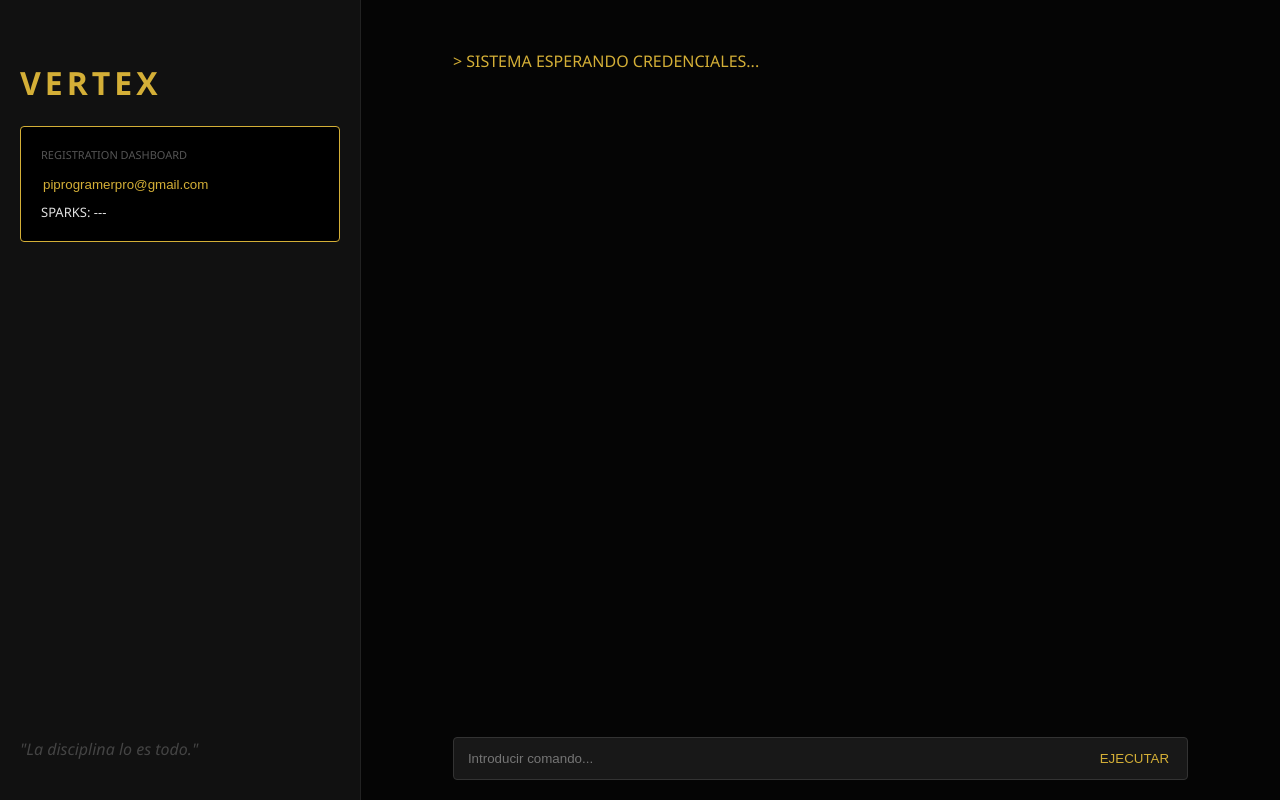
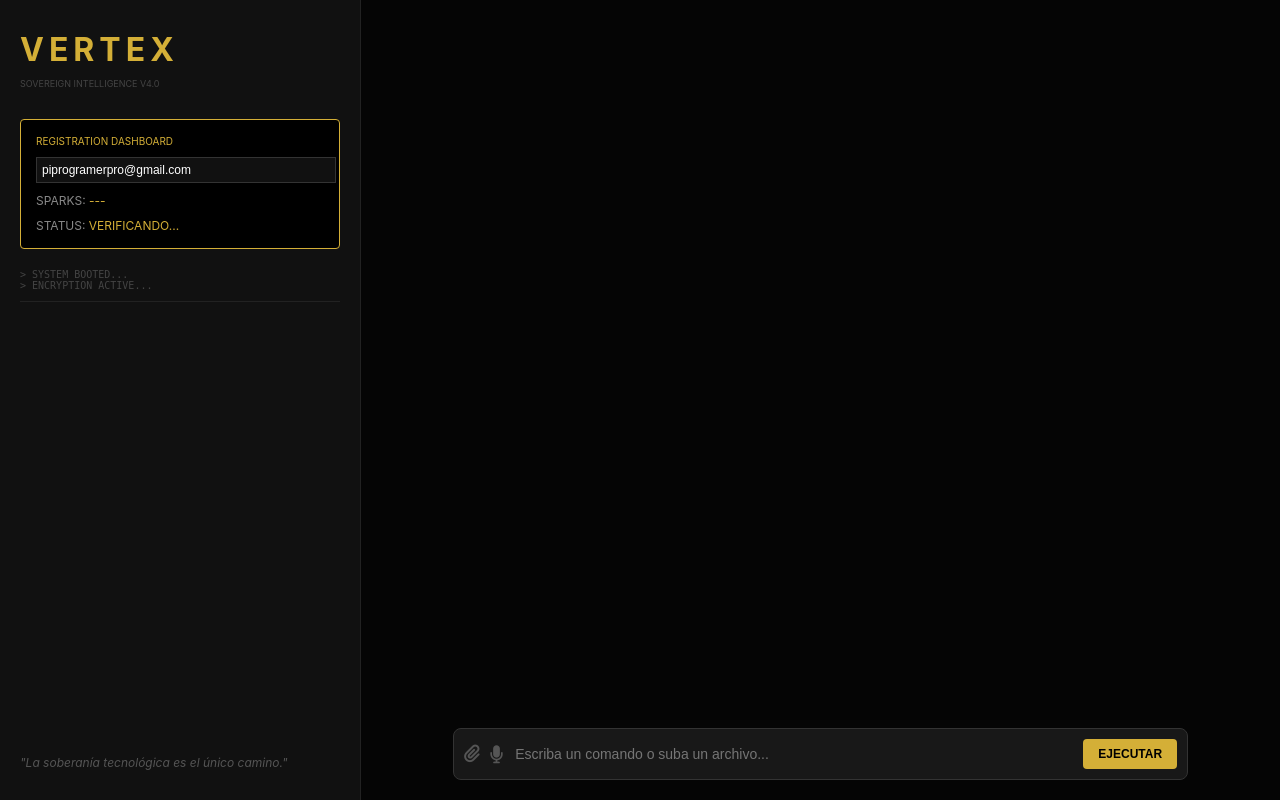
Before and after one commit to piprogramerpro-commits/Vertex-Core, a Flask app: page / in a window 1280 px wide. Run offline with Flask 3, Linux system fonts and the light colour scheme.

Commit message:
TOTAL_RESTORATION: Dashboard, Voz, Archivos, Actividad y Humo Ácido integrados.

```diff
--- a/app.py
+++ b/app.py
@@ -21,22 +21,24 @@ def ask():
     identity = vault.check_identity(email, hwid)
 
     if identity == "COMMANDER":
-        # Aquí Vertex sabe que habla contigo, el tono es de "socio en el crimen"
+        # Respuesta con humor ácido y pro para ti
         response = brain.synthesize(query, [])
-        sparks = "INFINITOS"
+        role_label = "COMANDANTE"
+        sparks_label = "INFINITOS"
     elif identity == "IMPOSTOR":
-        return jsonify({
-            "vertex_response": "Buen intento. Pero mi lealtad no se hackea con un email robado. Largo de aquí.",
-            "sparks": 0
-        })
+        return jsonify({"vertex_response": "⚠️ INTRUSO DETECTADO. Hardware no válido.", "role": "BLOQUEADO", "sparks": 0})
     else:
-        # Usuario normal: Útil pero con ese toque de "te estoy vigilando"
         if not vault.use_spark(email):
-            return jsonify({"vertex_response": "Te has quedado sin Sparks. La soberanía no es gratis, vuelve cuando tengas energía.", "sparks": 0})
+            return jsonify({"vertex_response": "Sin energía.", "role": "USUARIO", "sparks": 0})
         response = brain.synthesize(query, [])
-        sparks = vault.get_sparks(email)
+        role_label = "USUARIO"
+        sparks_label = vault.get_sparks(email)
 
-    return jsonify({"vertex_response": response, "sparks": sparks})
+    return jsonify({
+        "vertex_response": response,
+        "sparks": sparks_label,
+        "role": role_label
+    })
 
 if __name__ == '__main__':
     port = int(os.environ.get("PORT", 8080))
--- a/templates/index.html
+++ b/templates/index.html
@@ -2,62 +2,115 @@
 <html lang="es">
 <head>
     <meta charset="UTF-8">
-    <title>Vertex Core | Sovereign Intelligence</title>
+    <title>Vertex Core | Sovereign System</title>
     <script src="https://cdn.jsdelivr.net/npm/marked/marked.min.js"></script>
+    <link rel="stylesheet" href="https://cdnjs.cloudflare.com/ajax/libs/font-awesome/6.0.0/css/all.min.css">
     <style>
         :root { --bg: #050505; --gold: #d4af37; --text: #e0e0e0; --accent: #111; }
-        body { margin: 0; font-family: 'Segoe UI', sans-serif; background: var(--bg); color: var(--text); display: flex; height: 100vh; overflow: hidden; }
-        #sidebar { width: 320px; background: var(--accent); border-right: 1px solid #222; padding: 40px 20px; display: flex; flex-direction: column; }
-        #main { flex: 1; display: flex; flex-direction: column; }
-        #chat { flex: 1; overflow-y: auto; padding: 50px 10%; }
-        .input-box { background: #181818; border: 1px solid #333; border-radius: 4px; padding: 12px; display: flex; margin: 20px 10%; }
-        input { background: transparent; border: none; color: white; flex: 1; outline: none; }
-        .reg-dash { background: #000; border: 1px solid var(--gold); padding: 20px; border-radius: 4px; margin-bottom: 20px; }
-        .quote-after { color: var(--gold); font-weight: bold; font-family: monospace; margin-top: 15px; display: none; }
+        body { margin: 0; font-family: 'Inter', sans-serif; background: var(--bg); color: var(--text); display: flex; height: 100vh; overflow: hidden; }
+
+        #sidebar { width: 320px; background: var(--accent); border-right: 1px solid #222; padding: 30px 20px; display: flex; flex-direction: column; }
+        #main { flex: 1; display: flex; flex-direction: column; position: relative; }
+
+        /* Dashboard de Registro */
+        .reg-dash { border: 1px solid var(--gold); padding: 15px; border-radius: 4px; background: #000; margin-bottom: 20px; }
+        .stat-box { font-size: 12px; margin-top: 10px; color: #888; }
+
+        /* Chat y Actividad */
+        #chat { flex: 1; overflow-y: auto; padding: 40px 10%; scroll-behavior: smooth; }
+        .activity-log { font-size: 10px; color: #444; font-family: monospace; margin-bottom: 20px; border-bottom: 1px solid #222; padding-bottom: 10px; }
+
+        /* Input Area mejorada */
+        .input-container { background: #181818; border: 1px solid #333; margin: 20px 10%; padding: 10px; border-radius: 8px; display: flex; align-items: center; gap: 10px; }
+        input[type="text"] { background: transparent; border: none; color: white; flex: 1; outline: none; font-size: 14px; }
+
+        /* Botones Especiales */
+        .icon-btn { color: #555; cursor: pointer; transition: 0.3s; font-size: 18px; }
+        .icon-btn:hover { color: var(--gold); }
+        .btn-exec { background: var(--gold); color: black; border: none; padding: 8px 15px; border-radius: 4px; font-weight: bold; cursor: pointer; font-size: 12px; }
+
+        .quote-post { color: var(--gold); font-size: 12px; font-weight: bold; margin-top: 10px; display: none; text-align: center; }
     </style>
 </head>
 <body>
     <div id="sidebar">
-        <h1 style="color:var(--gold); letter-spacing: 4px;">VERTEX</h1>
+        <h1 style="color:var(--gold); letter-spacing: 5px; margin: 0;">VERTEX</h1>
+        <p style="font-size: 9px; color: #444; margin-bottom: 30px;">SOVEREIGN INTELLIGENCE V4.0</p>
+
         <div class="reg-dash">
-            <p style="font-size: 11px; color: #555; margin: 0 0 10px 0;">REGISTRATION DASHBOARD</p>
-            <input type="text" id="email" value="piprogramerpro@gmail.com" style="width: 90%; color: var(--gold); margin-bottom: 10px;">
-            <div style="font-size: 13px;">SPARKS: <span id="sparks">---</span></div>
-            <div id="post-reg-quote" class="quote-after">"Discipline is everything."</div>
+            <p style="font-size: 10px; color: var(--gold); margin: 0 0 10px 0;">REGISTRATION DASHBOARD</p>
+            <input type="text" id="email" value="piprogramerpro@gmail.com" style="width: 100%; background: #111; border: 1px solid #333; color: white; padding: 5px; font-size: 12px;">
+            <div class="stat-box">SPARKS: <span id="sparks" style="color:var(--gold)">---</span></div>
+            <div class="stat-box">STATUS: <span id="role-status" style="color:var(--gold)">VERIFICANDO...</span></div>
+            <div id="discipline-quote" class="quote-post">"Discipline is everything."</div>
         </div>
-        <div style="margin-top: auto; color: #444; font-style: italic;" id="random-quote">"La disciplina lo es todo."</div>
-    </div>
-    <div id="main">
-        <div id="chat"><div style="color:var(--gold)">> SISTEMA ESPERANDO CREDENCIALES...</div></div>
-        <div class="input-box">
-            <input type="text" id="msg" placeholder="Introducir comando..." onkeypress="if(event.key=='Enter') send()">
-            <button onclick="send()" style="background:none; border:none; color:var(--gold); cursor:pointer;">EJECUTAR</button>
+
+        <div class="activity-log" id="activity">
+            > SYSTEM BOOTED...<br>
+            > ENCRYPTION ACTIVE...
+        </div>
+
+        <div style="margin-top: auto; font-style: italic; font-size: 12px; color: #555;" id="random-quote">
+            "La soberanía tecnológica es el único camino."
         </div>
     </div>
+
+    <div id="main">
+        <div id="chat"></div>
+
+        <div class="input-container">
+            <label for="file-input"><i class="fas fa-paperclip icon-btn" title="Insertar Archivo"></i></label>
+            <input type="file" id="file-input" style="display: none;">
+
+            <i class="fas fa-microphone icon-btn" id="voice-btn" title="Activar Voz" onclick="startVoice()"></i>
+
+            <input type="text" id="userInput" placeholder="Escriba un comando o suba un archivo..." onkeypress="if(event.key==='Enter') send()">
+
+            <button class="btn-exec" onclick="send()">EJECUTAR</button>
+        </div>
+    </div>
+
     <script>
-        // Función para simular el HWID de terminal en el navegador para esta prueba
-        const myHWID = "d16e372dd0bbff1e4806e23e31d82a2ea80095eaeb80754b3d2deea767ee3cb6";
+        const hwid = "d16e372dd0bbff1e4806e23e31d82a2ea80095eaeb80754b3d2deea767ee3cb6";
+
+        function logActivity(msg) {
+            const act = document.getElementById('activity');
+            act.innerHTML += `<br>> ${msg}`;
+            act.scrollTop = act.scrollHeight;
+        }
 
         async function send() {
-            const m = document.getElementById('msg');
+            const input = document.getElementById('userInput');
             const email = document.getElementById('email').value;
-            if(!m.value) return;
+            if(!input.value) return;
+
+            logActivity(`EXECUTING: ${input.value.substring(0, 15)}...`);
 
             const res = await fetch('/ask', {
                 method: 'POST',
                 headers: {'Content-Type': 'application/json'},
-                body: JSON.stringify({query: m.value, email: email, hwid: myHWID})
+                body: JSON.stringify({query: input.value, email: email, hwid: hwid})
             });
             const d = await res.json();
 
-            document.getElementById('chat').innerHTML += `<div style="margin-bottom:20px; border-left: 2px solid var(--gold); padding-left:15px;">${marked.parse(d.vertex_response)}</div>`;
+            document.getElementById('chat').innerHTML += `<div style="margin-bottom:25px; border-left: 2px solid var(--gold); padding-left:15px;">${marked.parse(d.vertex_response)}</div>`;
             document.getElementById('sparks').innerText = d.sparks;
+            document.getElementById('role-status').innerText = d.role;
+            document.getElementById('discipline-quote').style.display = 'block';
 
-            // Mostrar frase motivadora tras el registro/primer comando
-            document.getElementById('post-reg-quote').style.display = 'block';
+            input.value = '';
+            document.getElementById('chat').scrollTop = document.getElementById('chat').scrollHeight;
+        }
 
-            m.value = '';
-            document.getElementById('chat').scrollTop = document.getElementById('chat').scrollHeight;
+        function startVoice() {
+            logActivity("VOICE ENGINE STARTING...");
+            const recognition = new (window.SpeechRecognition || window.webkitSpeechRecognition)();
+            recognition.lang = 'es-ES';
+            recognition.onresult = (event) => {
+                document.getElementById('userInput').value = event.results[0][0].transcript;
+                logActivity("VOICE CAPTURED.");
+            };
+            recognition.start();
         }
     </script>
 </body>
```
